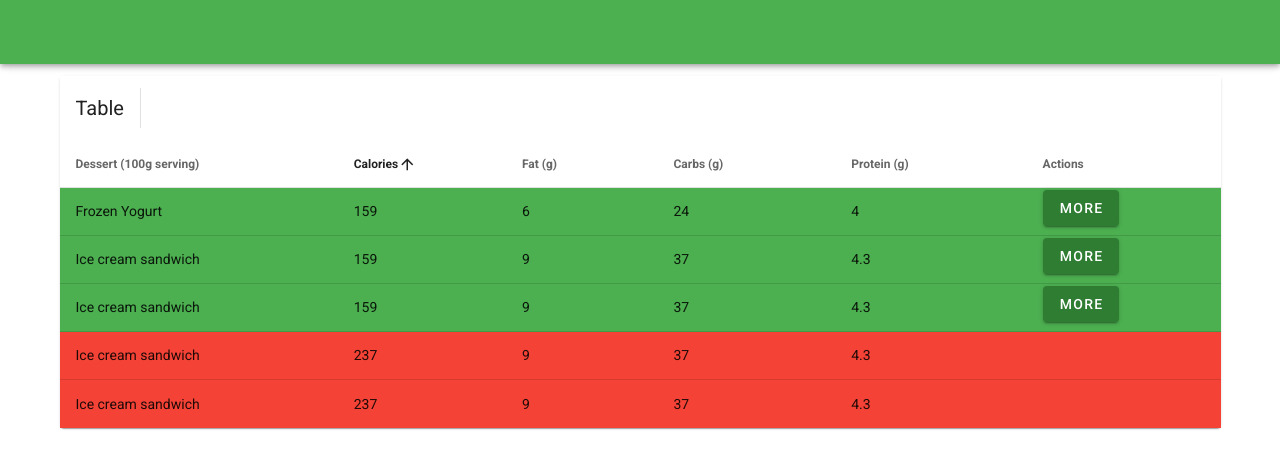
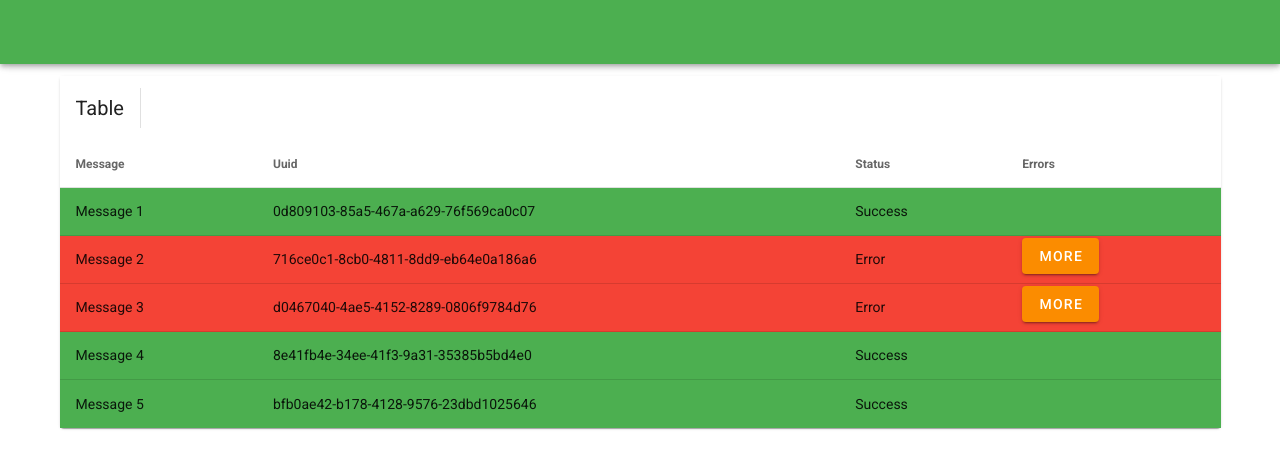
Before and after one commit to helgatrue/vue_project, a Vue app: page / in a window 1280 px wide. Shown: the top 468 px of the page. Built offline with nearby package versions, Linux system fonts and the light colour scheme.

Commit message:
кнопки, окно ошибки, столбцы

```diff
--- a/src/components/Table.vue
+++ b/src/components/Table.vue
@@ -32,10 +32,9 @@
                     </v-dialog>
                 </v-toolbar>
             </template>
-            <template v-slot:item.actions="{ item }">
-             <span v-if=item.status>
-                <v-btn
-                       color="green darken-3"
+            <template v-slot:item.info="{ item }">
+                <v-btn v-if=!item.status
+                       color="orange darken-1"
                        dark
                        class="mb-2"
                        v-bind="attrs"
@@ -43,7 +42,6 @@
                        @click="openMessage(item)"
                 >More
                 </v-btn>
-             </span>
             </template>
         </v-data-table>
     </v-container>
@@ -58,38 +56,31 @@
             dialog: false,
             headers: [
                 {
-                    text: 'Dessert (100g serving)',
+                    text: 'Message',
                     align: 'start',
                     sortable: false,
                     value: 'name',
                 },
-                {text: 'Calories', value: 'calories'},
-                {text: 'Fat (g)', value: 'fat'},
-                {text: 'Carbs (g)', value: 'carbs'},
-                {text: 'Protein (g)', value: 'protein'},
-                {text: 'Actions', value: 'actions', sortable: false},
+                {text: 'Uuid', value: 'uuid'},
+                {text: 'Status', value: 'stat'},
+                {text: 'Errors', value: 'info', sortable: false},
             ],
             desserts: [],
-            editedIndex: -1,
             editedItem: {
                 name: '',
-                calories: 0,
-                fat: 0,
-                carbs: 0,
-                protein: 0,
+                uuid: 0,
+                stat: 0,
             },
             defaultItem: {
                 name: '',
-                calories: 0,
-                fat: 0,
-                carbs: 0,
-                protein: 0,
+                uuid: 0,
+                stat: 0,
             },
         }),
 
         computed: {
             formTitle() {
-                return this.editedIndex === -1 ? 'Сообщение об ошибке' : 'Сообщение об ошибке'
+                return 'Code { number }'
             },
         },
 
@@ -111,43 +102,33 @@
             initialize() {
                 this.desserts = [
                     {
-                        name: 'Frozen Yogurt',
-                        calories: 159,
-                        fat: 6.0,
-                        carbs: 24,
-                        protein: 4.0,
+                        name: 'Message 1',
+                        uuid: '0d809103-85a5-467a-a629-76f569ca0c07',
+                        stat: 'Success',
                         status: true
                     },
                     {
-                        name: 'Ice cream sandwich',
-                        calories: 237,
-                        fat: 9.0,
-                        carbs: 37,
-                        protein: 4.3,
+                        name: 'Message 2',
+                        uuid: '716ce0c1-8cb0-4811-8dd9-eb64e0a186a6',
+                        stat: 'Error',
                         status: false
                     },
                     {
-                        name: 'Ice cream sandwich',
-                        calories: 237,
-                        fat: 9.0,
-                        carbs: 37,
-                        protein: 4.3,
+                        name: 'Message 3',
+                        uuid: 'd0467040-4ae5-4152-8289-0806f9784d76',
+                        stat: 'Error',
                         status: false
                     },
                     {
-                        name: 'Ice cream sandwich',
-                        calories: 159,
-                        fat: 9.0,
-                        carbs: 37,
-                        protein: 4.3,
+                        name: 'Message 4',
+                        uuid: '8e41fb4e-34ee-41f3-9a31-35385b5bd4e0',
+                        stat: 'Success',
                         status: true
                     },
                     {
-                        name: 'Ice cream sandwich',
-                        calories: 159,
-                        fat: 9.0,
-                        carbs: 37,
-                        protein: 4.3,
+                        name: 'Message 5',
+                        uuid: 'bfb0ae42-b178-4128-9576-23dbd1025646',
+                        stat: 'Success',
                         status: true
                     },
                 ]
@@ -163,7 +144,6 @@
                 this.dialog = false
                 this.$nextTick(() => {
                     this.editedItem = Object.assign({}, this.defaultItem)
-                    this.editedIndex = -1
                 })
             },
 
```
